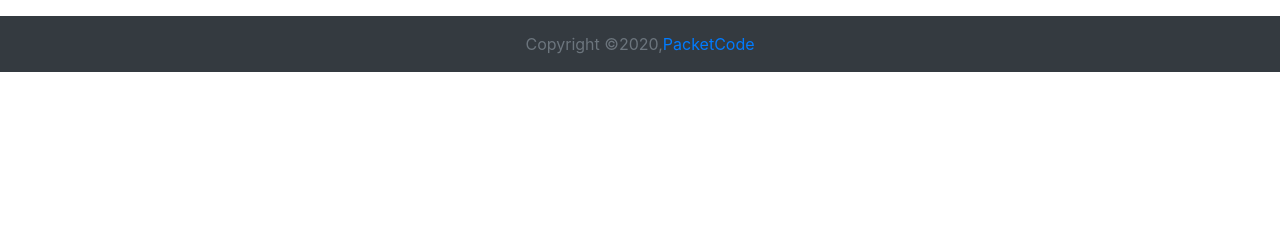
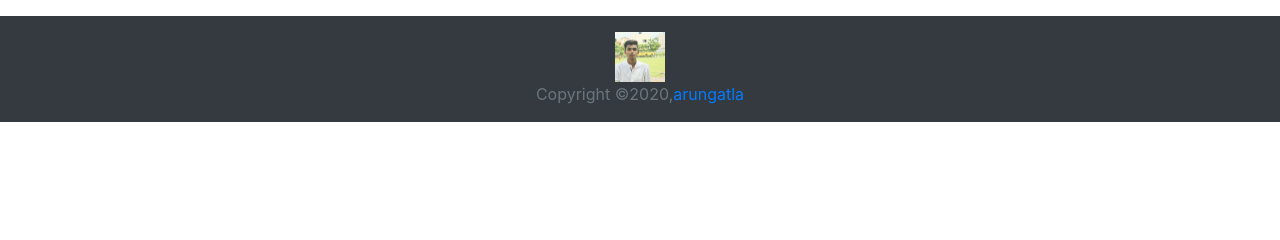
Before and after one commit to arungatla/caronatrackerphp, a PHP site: page / in a window 1280 px wide. Shown: the part 515-755 px from the top of the page. Run offline with PHP 8.4, Linux system fonts and the light colour scheme; data that the repository does not hold is empty; some libraries are stand-ins or nearby versions; some web fonts are replaced.

Commit message:
added picture

```diff
--- a/index.php
+++ b/index.php
@@ -102,7 +102,8 @@
     </div>
     <footer class="footer mt-auto py-3 bg-dark">
     <div class="container text-center">
-        <span class="text-muted">Copyright &copy;2020,<a href="htts://packetcode.in">PacketCode</a></span>
+        <img src="arungatla.jpg" alt="arungatla" height="50px" width="50px">
+        <div class="text-muted">Copyright &copy;2020,<a href="#">arungatla</a></div>
     </div>
     </footer>
 
```
Also changed, not shown: arungatla.jpg (added).
